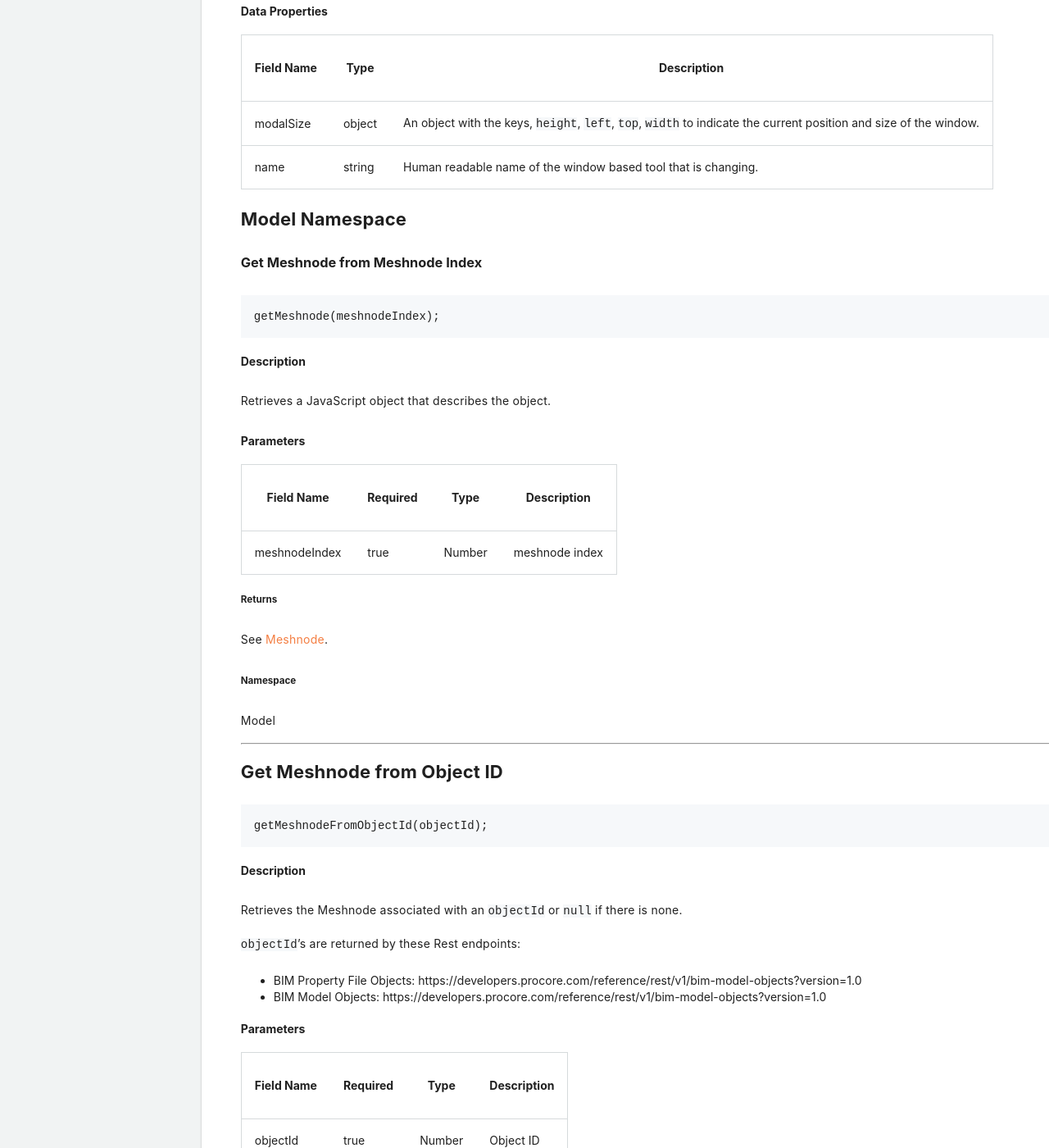
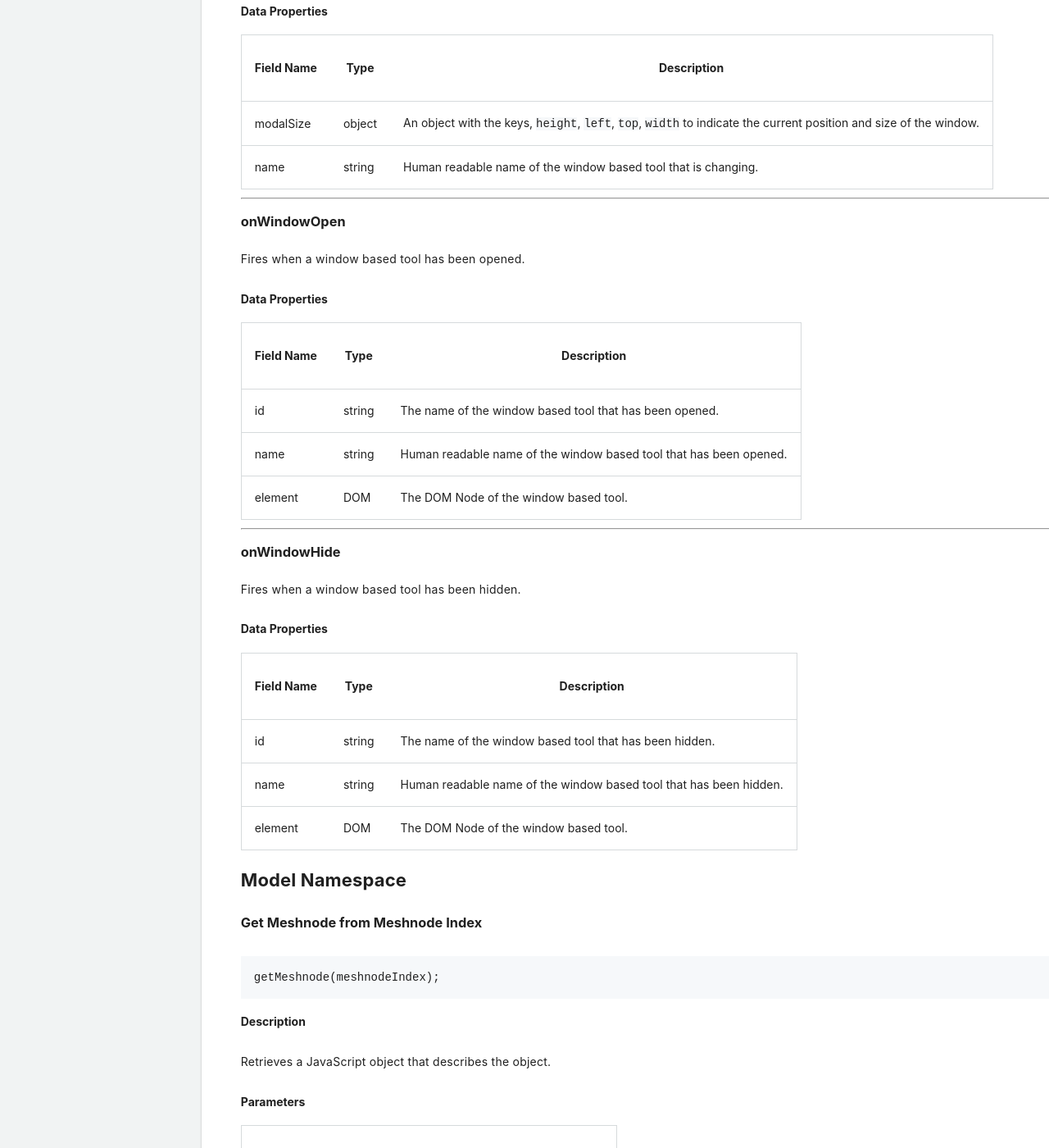
Before and after one commit to procore/documentation, a Jekyll site: the page built from bim_webviewer/bim_web_viewer.md, in a window 1280 px wide and 1400 px high, scrolled down 27428 px. Shown: the whole window at 82% size. Built offline with Jekyll 4.4.1, drawn with Linux system fonts in a browser that asks for light colours; comment, search, counter and statistics services are not loaded.

Commit message:
Added `onWindowOpen` and `onWindowHide` events to documentation

```diff
--- a/bim_webviewer/bim_web_viewer.md
+++ b/bim_webviewer/bim_web_viewer.md
@@ -1368,6 +1368,38 @@ Fires when a window based tool has changed its position or size.
 | - | - | - |
 | modalSize  | object | An object with the keys, `height`, `left`, `top`, `width` to indicate the current position and size of the window. |
 | name       | string | Human readable name of the window based tool that is changing.                                                     |
+
+---
+
+### onWindowOpen
+
+<p class="heading-link-container"><a class="heading-link" href="#onwindowopen"></a></p>
+
+Fires when a window based tool has been opened.
+
+#### Data Properties
+
+| Field Name | Type | Description |
+| - | - | - |
+| id | string | The name of the window based tool that has been opened. |
+| name | string | Human readable name of the window based tool that has been opened. |
+| element | DOM | The DOM Node of the window based tool. |
+
+---
+
+### onWindowHide
+
+<p class="heading-link-container"><a class="heading-link" href="#onwindowhide"></a></p>
+
+Fires when a window based tool has been hidden.
+
+#### Data Properties
+
+| Field Name | Type | Description |
+| - | - | - |
+| id | string | The name of the window based tool that has been hidden. |
+| name | string | Human readable name of the window based tool that has been hidden. |
+| element | DOM | The DOM Node of the window based tool. |
 
 ## Model Namespace
 
```
